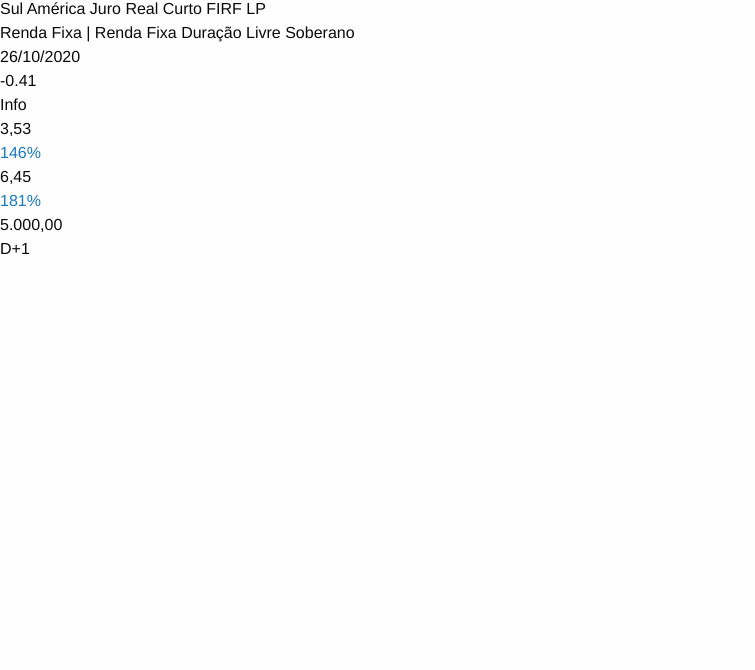
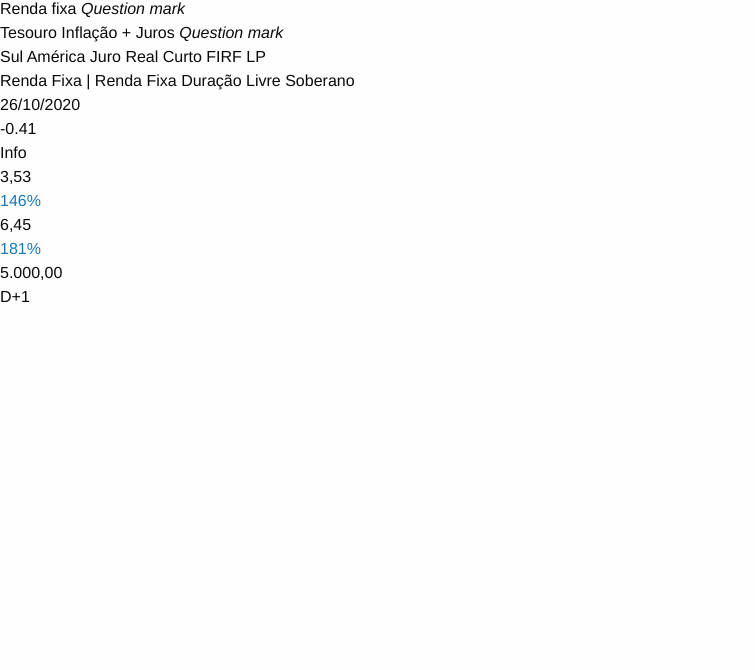
Before and after one commit to ktfth/teste-orama, a website: page app/index.html in a window 1280 px wide. Shown: the part 130-800 px from the top of the page, without its empty margins (0-755 px from the left). Drawn offline with nearby package versions, Linux system fonts and the light colour scheme.

Commit message:
Complete block of content

```diff
--- a/app/index.html
+++ b/app/index.html
@@ -16,6 +16,12 @@
     </header>
     <main>
       <article class="content-01">
+        <div class="block-title">
+          Renda fixa <i>Question mark</i>
+        </div>
+        <div class="block-description">
+          Tesouro Inflação + Juros <i>Question mark</i>
+        </div>
         <div class="item">
           <div class="description">
             <div class="title">
```
